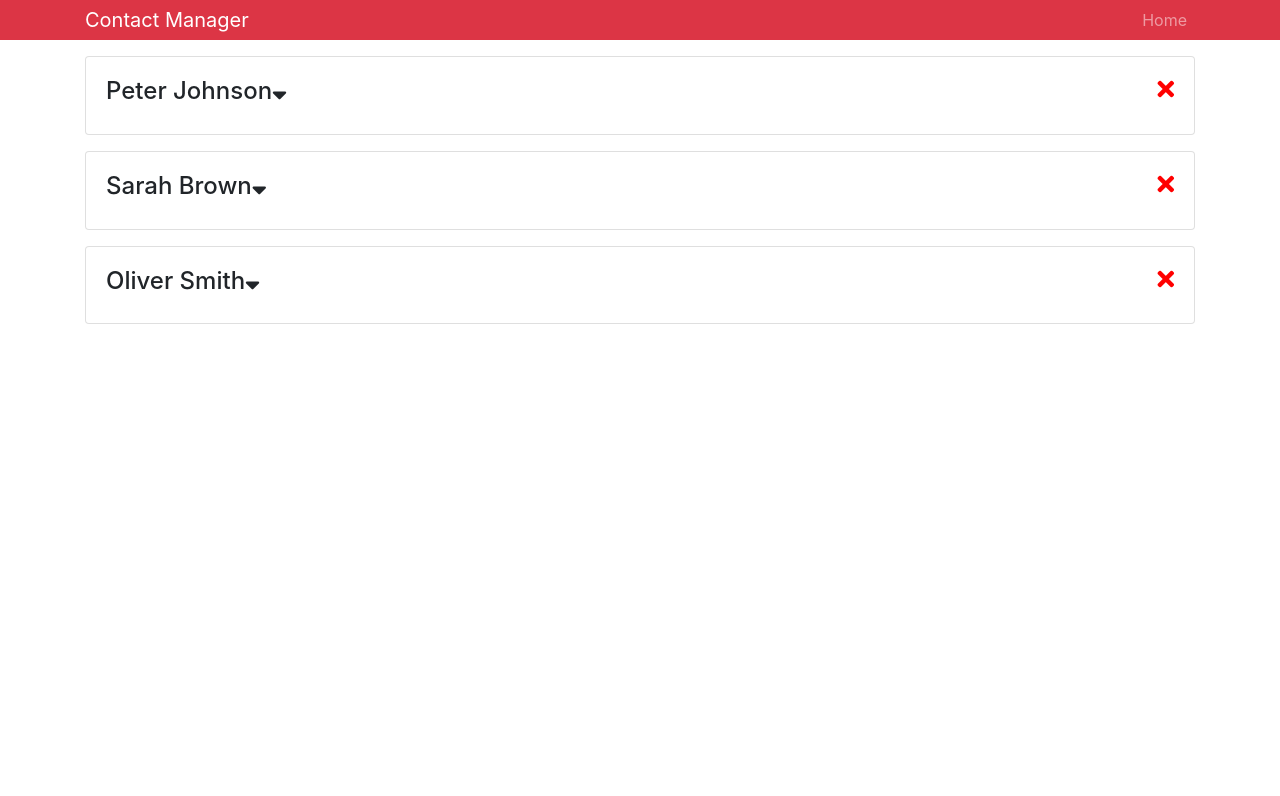
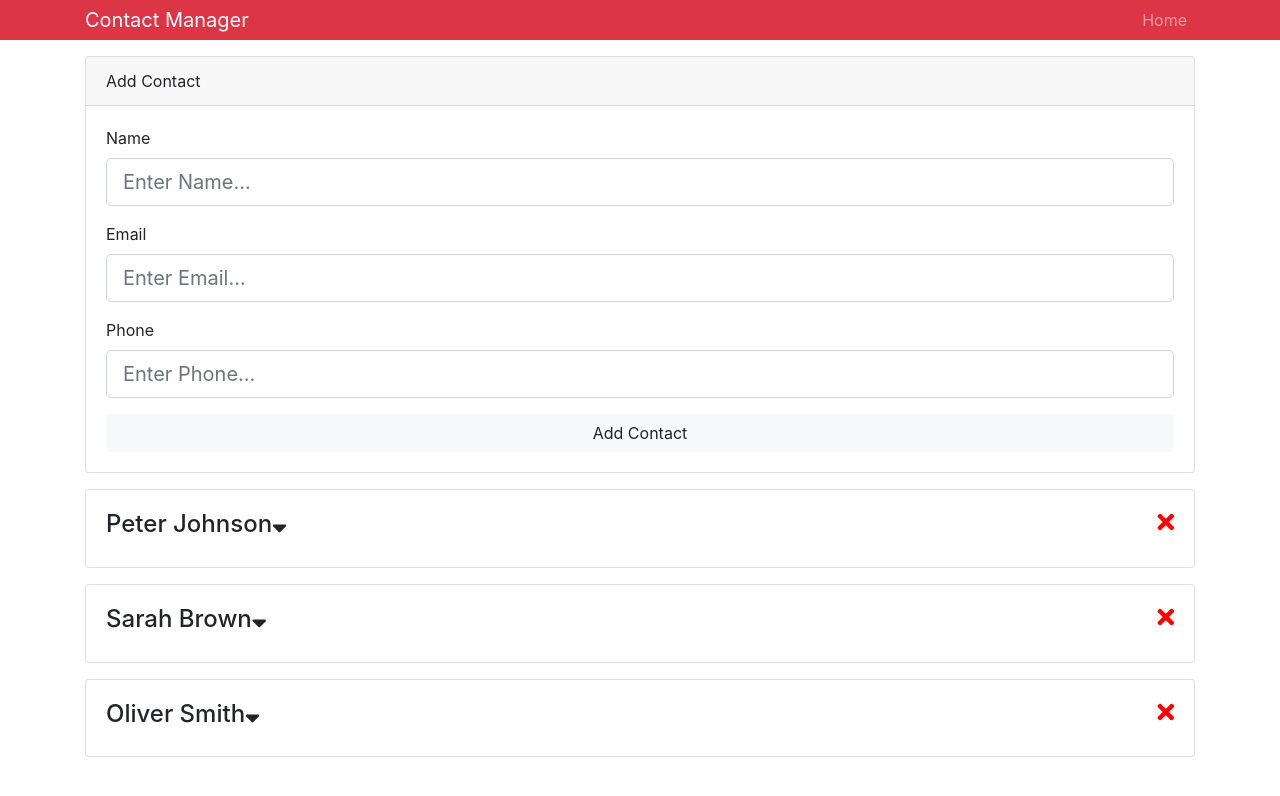
Before and after one commit to Kathefy/Contact_manager_React, a React (Create React App) app: page / in a window 1280 px wide. Shown: the top 796 px of the page. Built offline with nearby package versions, Linux system fonts and the light colour scheme.

Commit message:
Form submit added

```diff
--- a/package.json
+++ b/package.json
@@ -4,9 +4,11 @@
   "private": true,
   "dependencies": {
     "bootstrap": "^4.2.1",
+    "classnames": "^2.2.6",
     "react": "^16.7.0",
     "react-dom": "^16.7.0",
-    "react-scripts": "2.1.3"
+    "react-scripts": "2.1.3",
+    "uuid": "^3.3.2"
   },
   "scripts": {
     "start": "react-scripts start",
--- a/src/App.js
+++ b/src/App.js
@@ -1,6 +1,7 @@
 import React, { Component } from 'react';
-import Contacts from './components/Contacts';
-import Header from './components/Header';
+import Contacts from './components/contacts/Contacts';
+import Header from './components/layout/Header';
+import AddContact from './components/contacts/AddContact';
 import { Provider } from './context';
 import 'bootstrap/dist/css/bootstrap.min.css';
 import './App.css';
@@ -12,6 +13,7 @@
         <div className="App">
           <Header title="Contact Manager" />
           <div className="container">
+            <AddContact />
             <Contacts />
           </div>
         </div>
--- /dev/null
+++ b/src/components/contacts/AddContact.js
@@ -0,0 +1,105 @@
+import React, { Component } from 'react';
+import { Consumer } from '../../context';
+import TextInputGroup from '../layout/TextInputGroup';
+import uuid from 'uuid';
+
+class AddContact extends Component {
+  state = {
+    name: '',
+    email: '',
+    phone: '',
+    errors: {}
+  };
+
+  onChange = e =>
+    this.setState({
+      [e.target.name]: e.target.value
+    });
+
+  onSubmit = (dispatch, e) => {
+    e.preventDefault();
+
+    const { name, email, phone } = this.state;
+
+    if (name === '') {
+      this.setState({ errors: { name: 'Name is required' } });
+      return;
+    }
+    if (email === '') {
+      this.setState({ errors: { email: 'Email is required' } });
+      return;
+    }
+    if (phone === '') {
+      this.setState({ errors: { phone: 'Phone is required' } });
+      return;
+    }
+
+    const newContact = {
+      id: uuid(),
+      name,
+      email,
+      phone
+    };
+
+    dispatch({ type: 'ADD_CONTACT', payload: newContact });
+
+    this.setState({
+      name: '',
+      email: '',
+      phone: '',
+      errors: {}
+    });
+  };
+  render() {
+    const { email, name, phone, errors } = this.state;
+
+    return (
+      <Consumer>
+        {value => {
+          const { dispatch } = value;
+          return (
+            <div className="card mb-3">
+              <div className="card-header">Add Contact</div>
+              <div className="card-body">
+                <form onSubmit={this.onSubmit.bind(this, dispatch)}>
+                  <TextInputGroup
+                    error={errors.name}
+                    label="Name"
+                    name="name"
+                    value={name}
+                    placeholder="Enter Name..."
+                    onChange={this.onChange}
+                  />
+                  <TextInputGroup
+                    error={errors.email}
+                    label="Email"
+                    name="email"
+                    value={email}
+                    placeholder="Enter Email..."
+                    onChange={this.onChange}
+                    type="email"
+                  />
+                  <TextInputGroup
+                    error={errors.phone}
+                    label="Phone"
+                    name="phone"
+                    value={phone}
+                    placeholder="Enter Phone..."
+                    onChange={this.onChange}
+                  />
+                  <input
+                    type="submit"
+                    value="Add Contact"
+                    className="btn btn-light btn-block"
+                  />
+                </form>
+              </div>
+            </div>
+          );
+        }}
+      </Consumer>
+    );
+  }
+}
+
+export default AddContact;
--- a/src/components/Contact.js
+++ b/src/components/contacts/Contact.js
@@ -1,6 +1,6 @@
 import React, { Component } from 'react';
 import PropTypes from 'prop-types';
-import { Consumer } from '../context';
+import { Consumer } from '../../context';
 
 class Contact extends Component {
   state = {
--- a/src/components/Contacts.js
+++ b/src/components/contacts/Contacts.js
@@ -1,6 +1,6 @@
 import React, { Component, Fragment } from 'react';
 import Contact from './Contact';
-import { Consumer } from '../context';
+import { Consumer } from '../../context';
 
 class Contacts extends Component {
   render() {
--- /dev/null
+++ b/src/components/layout/TextInputGroup.js
@@ -0,0 +1,46 @@
+import React from 'react';
+import PropTypes from 'prop-types';
+import classnames from 'classnames';
+
+const TextInputGroup = ({
+  error,
+  label,
+  name,
+  value,
+  placeholder,
+  type,
+  onChange
+}) => {
+  return (
+    <div className="form-group">
+      <label htmlFor={name}>{label}</label>
+      <input
+        type={type}
+        className={classnames('form-control form-control-lg', {
+          'is-invalid': error
+        })}
+        name={name}
+        onChange={onChange}
+        placeholder={placeholder}
+        value={value}
+      />
+      {error && <div className="invalid-feedback">{error}</div>}
+    </div>
+  );
+};
+
+TextInputGroup.propTypes = {
+  error: PropTypes.string,
+  label: PropTypes.string.isRequired,
+  name: PropTypes.string.isRequired,
+  value: PropTypes.string.isRequired,
+  placeholder: PropTypes.string.isRequired,
+  type: PropTypes.string.isRequired,
+  onChange: PropTypes.func.isRequired
+};
+
+TextInputGroup.defaultProps = {
+  type: 'text'
+};
+
+export default TextInputGroup;
--- a/src/context.js
+++ b/src/context.js
@@ -10,6 +10,11 @@
         contacts: state.contacts.filter(
           contact => contact.id !== action.payload
         )
+      };
+    case 'ADD_CONTACT':
+      return {
+        ...state,
+        contacts: [action.payload, ...state.contacts]
       };
     default:
       return state;
```
Also changed, not shown: src/components/layout/Header.js (renamed from src/components/Header.js), 1 other file (tests, documents, lock files or other folders).
